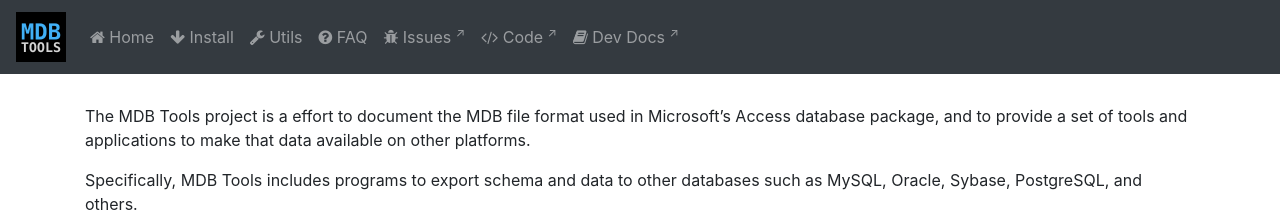
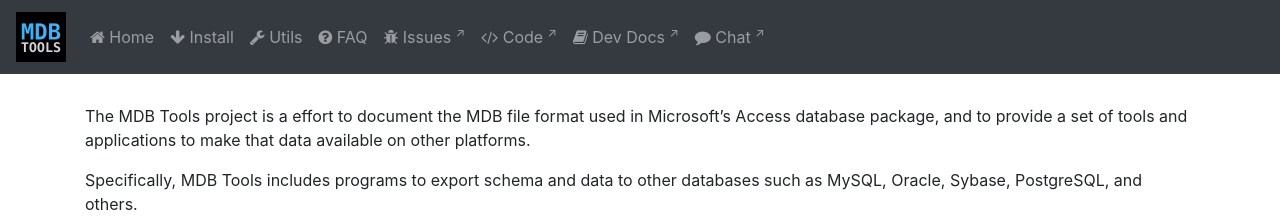
Before and after one commit to mdbtools/mdbtools.github.io, a Jekyll site: the page built from index.md, in a window 1280 px wide. Shown: the top 220 px of the page. Built offline with Jekyll 4.4.1, drawn with Linux system fonts in a browser that asks for light colours; nearby versions of some CDN libraries.

Commit message:
chat link

```diff
--- a/_data/main_nav.json
+++ b/_data/main_nav.json
@@ -36,5 +36,11 @@
     "url": "https://mdbtools.gitlab.io/mdbtools",
     "icon": "fa-book",
     "target": "dev_docs"
+  },
+  {
+    "title": "Chat",
+    "url": "https://gitter.im/mdb-tools/community",
+    "icon": "fa-comment",
+    "target": "gitter"
   }
 ]
```
